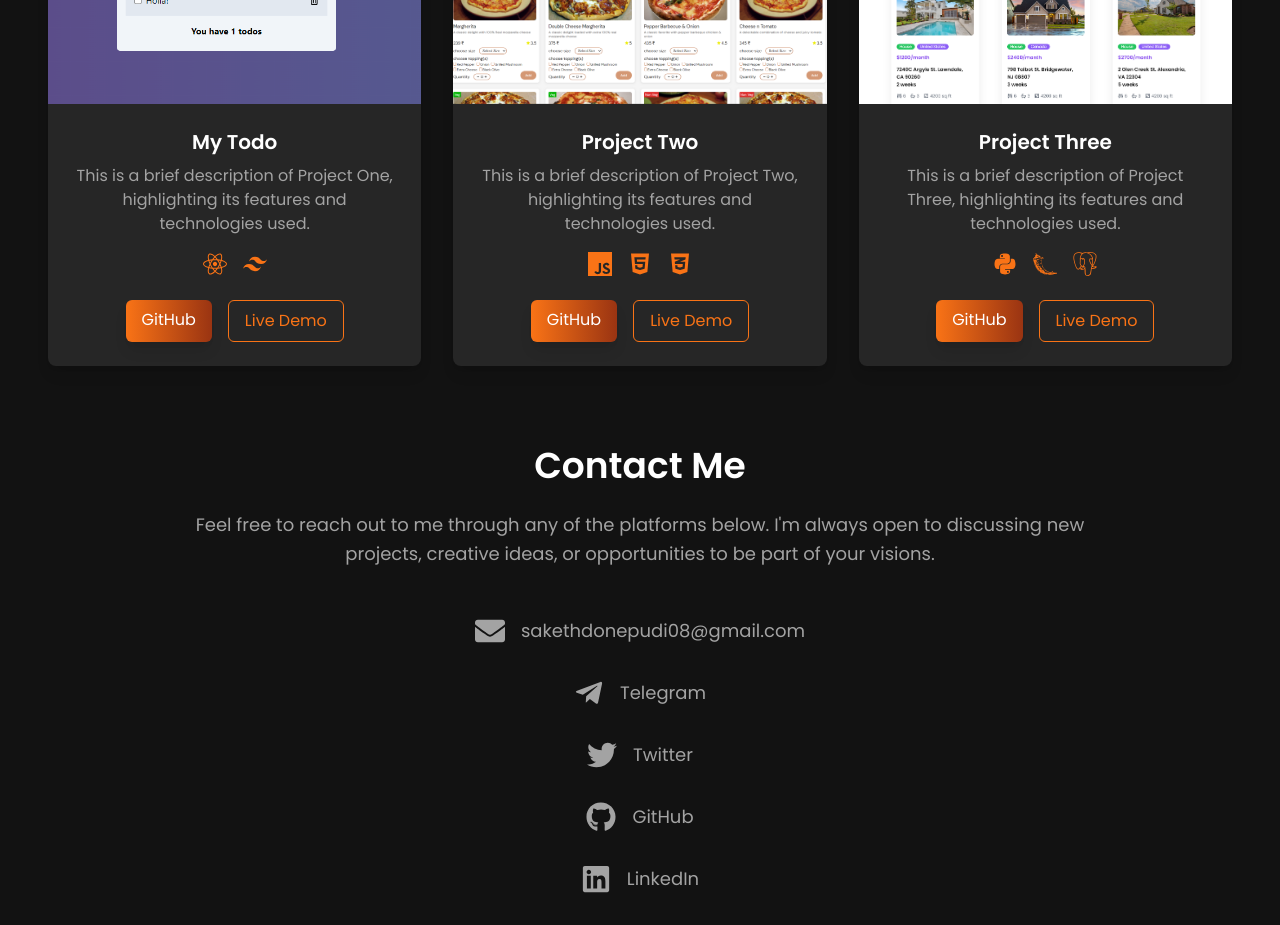
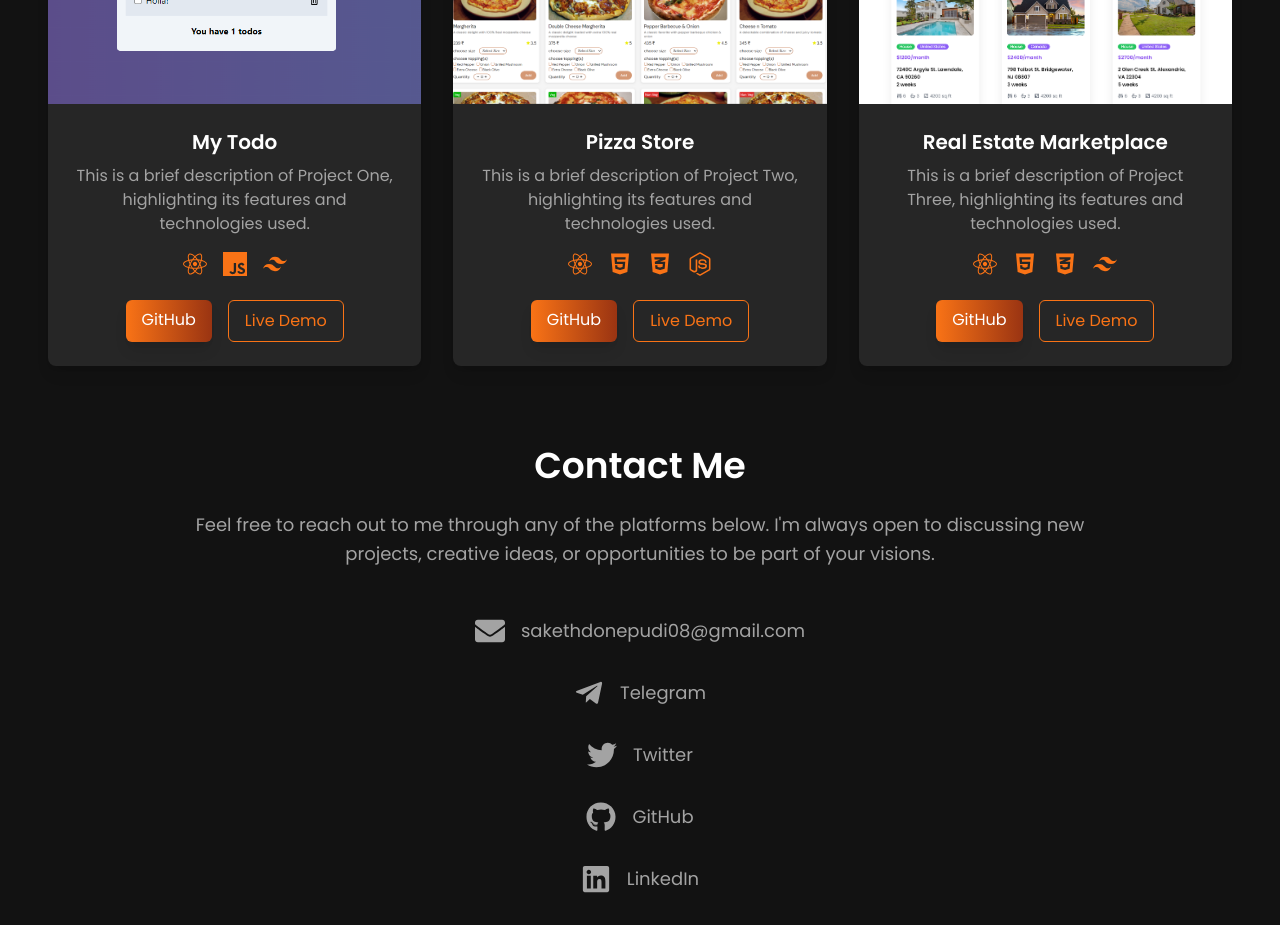
Before and after one commit to sakethdonepudi/SakethPortfolio, a React (Create React App) app: page / in a window 1280 px wide. Shown: the part 1780-2705 px from the top of the page. Built offline with nearby package versions, Linux system fonts and the light colour scheme.

Commit message:
added all

```diff
--- a/src/components/Projects.jsx
+++ b/src/components/Projects.jsx
@@ -11,25 +11,25 @@ const Projects = () => {
       title: 'My Todo',
       image: project1,
       description: 'This is a brief description of Project One, highlighting its features and technologies used.',
-      tech: [<FaReact size={24} />, <SiTailwindcss size={24} />],
+      tech: [<FaReact size={24} />, <SiJavascript size={24} />, <SiTailwindcss size={24} />],
       githubLink: 'https://github.com/sakethdonepudi/MyTodo',
       liveDemo: 'https://sakethtodo.netlify.app/',
     },
     {
-      title: 'Project Two',
+      title: 'Pizza Store',
       image: project2,
       description: 'This is a brief description of Project Two, highlighting its features and technologies used.',
-      tech: [<SiJavascript size={24} />, <FaHtml5 size={24} />, <FaCss3Alt size={24} />],
-      githubLink: 'https://github.com/yourprofile/project2',
-      liveDemo: 'https://yourproject2.demo',
+      tech: [<FaReact size={24} />, <FaHtml5 size={24} />, <FaCss3Alt size={24} />, <FaNodeJs size={24} />],
+      githubLink: 'https://github.com/sakethdonepudi/pizzastore',
+      liveDemo: 'https://pizzastore420.netlify.app/',
     },
     {
-      title: 'Project Three',
+      title: 'Real Estate Marketplace',
       image: project3,
       description: 'This is a brief description of Project Three, highlighting its features and technologies used.',
-      tech: [<FaPython size={24} />, <SiFlask size={24} />, <SiPostgresql size={24} />],
+      tech: [<FaReact size={24} />, <FaHtml5 size={24} />, <FaCss3Alt size={24} />, <SiTailwindcss size={24} />],
       githubLink: 'https://github.com/yourprofile/project3',
-      liveDemo: 'https://yourproject3.demo',
+      liveDemo: 'https://realestatesaketh.netlify.app/',
     },
   ];
 
```
